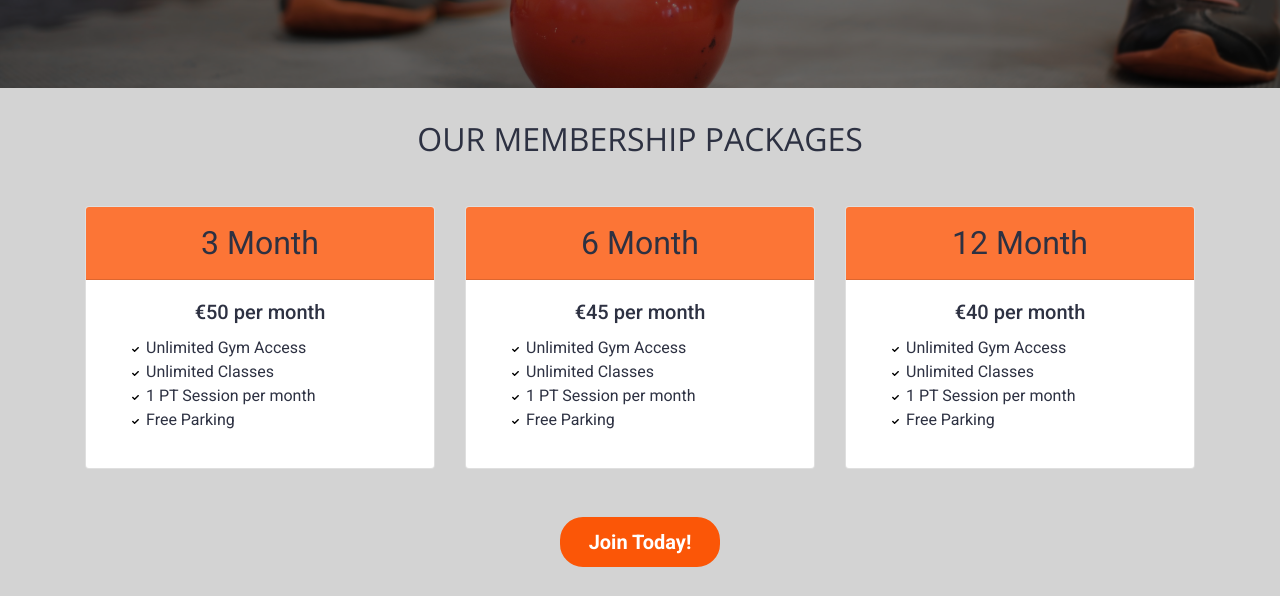
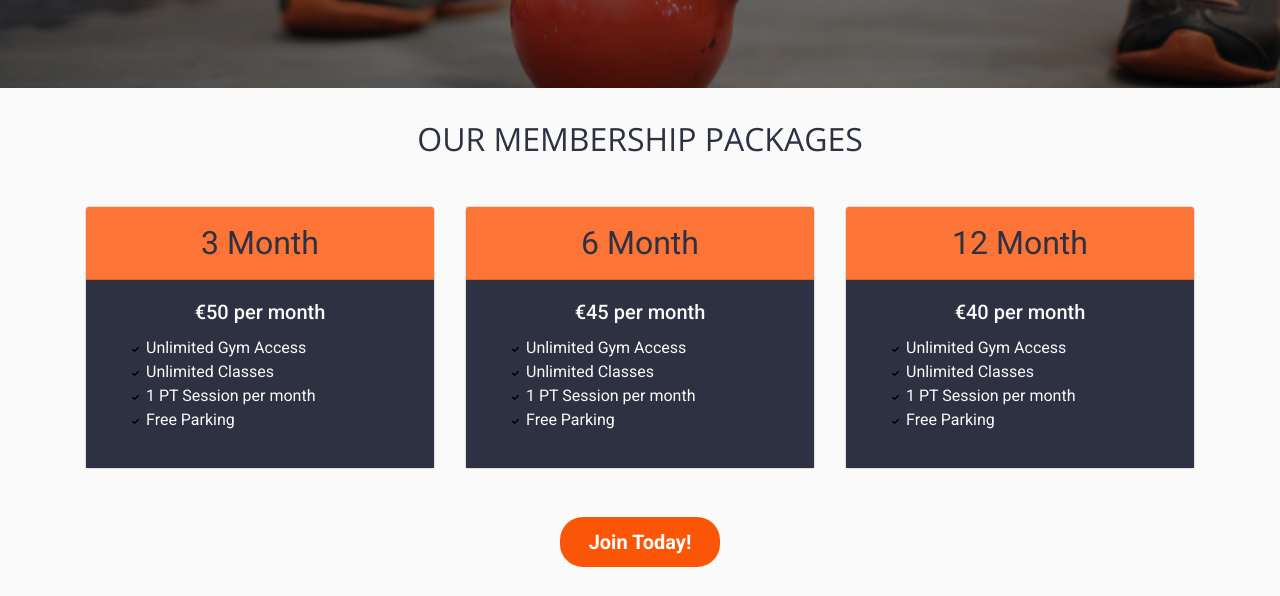
Before and after one commit to Code-Institute-Submissions/eeefitness, a plain HTML site: page membership.html in a window 1280 px wide. Shown: the part 392-988 px from the top of the page. Drawn offline with nearby package versions, Linux system fonts and the light colour scheme.

Commit message:
style: changed the background-colour of the Membership section, the membership card body and the colour of the membership card body text.

```diff
--- a/assets/css/style.css
+++ b/assets/css/style.css
@@ -29,7 +29,7 @@ section#testimonialsSection {
     background-color: #2D3142;
 }
 section#membershipPricingSection {
-  background-color: #D3D3D3;
+  background-color: #FAFAFA;
 }
 
 section#contactUsSection {
@@ -466,6 +466,11 @@ section#membershipPricingSection .card-header {
     background-color: #FC7536;
 }
 
+section#membershipPricingSection .card-body {
+    background-color: #2D3142;
+    color: #FAFAFA;
+}
+
 section#membershipPricingSection .membership-sign-up-button-row {
     margin-top: 3rem;
 }
```
